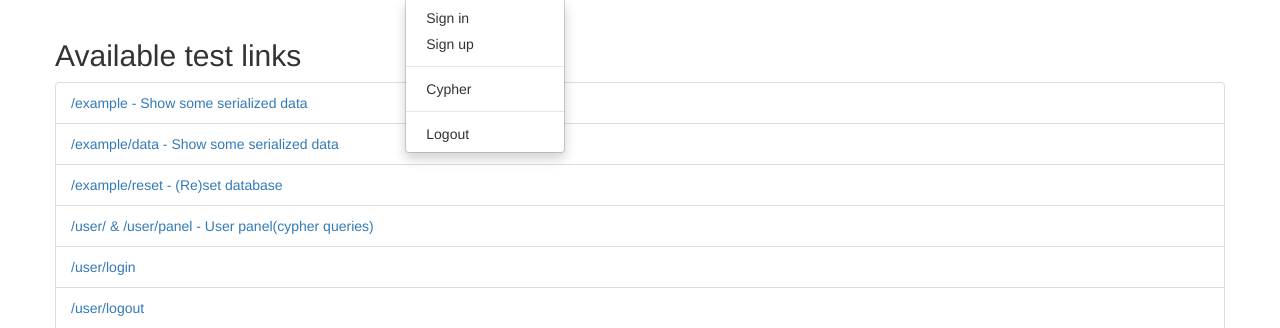
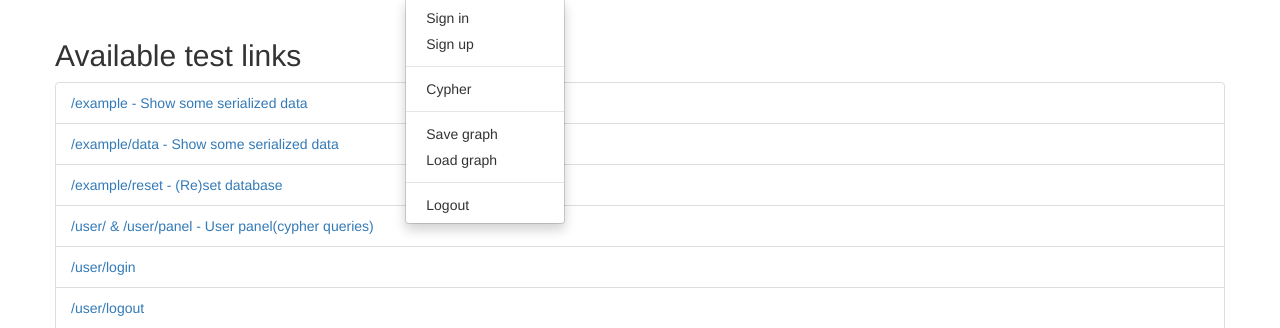
Before and after one commit to mobile2015/neoPyth, a Flask app: page / in a window 1280 px wide, after a click on "User". Shown: the part 51-379 px from the top of the page. Run offline with Flask 2, Linux system fonts and the light colour scheme; parts of the project's set-up code (start-up, migrations or seed data) failed here and were passed over; some libraries are stand-ins or nearby versions.

Commit message:
Update master_template.html

```diff
--- a/app/templates/master_template.html
+++ b/app/templates/master_template.html
@@ -53,6 +53,9 @@
                   {% endif %}
 		<li class="divider"></li>
 		<li><a href="/user/cypher">Cypher</a></li>
+		<li class="divider"></li>
+		<li><a href="/user/savegraph">Save graph</a></li>
+		<li><a href="/user/loadgraph">Load graph</a></li>
                 <li class="divider"></li>
                 <li><a href="/user/logout">Logout</a></li>
               </ul>
```
